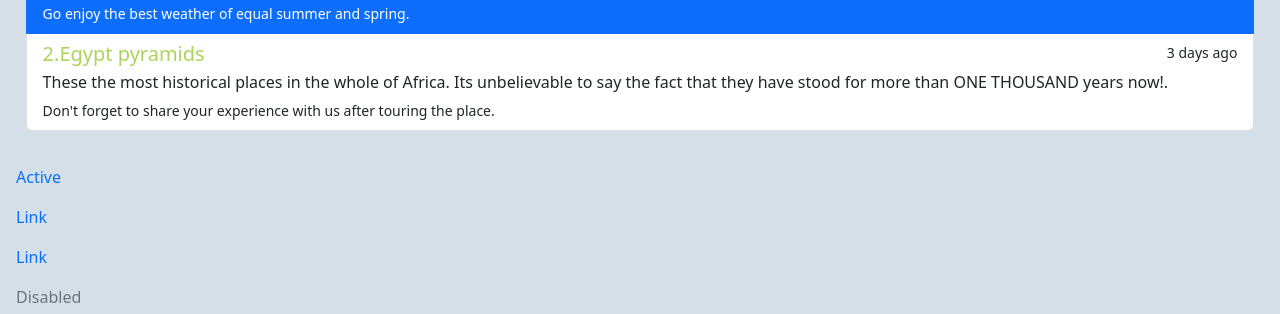
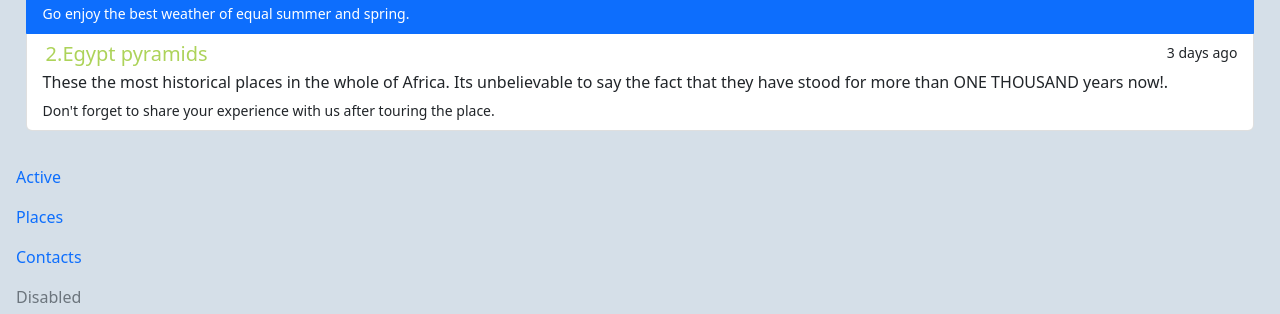
Before and after one commit to sserwangaedrisa/C_language, a plain HTML site: page homepage/index.html in a window 1280 px wide. Shown: the part 3114-3428 px from the top of the page. Drawn offline with nearby package versions, Linux system fonts and the light colour scheme.

Commit message:
finished the homepage edition

```diff
--- a/homepage/index.html
+++ b/homepage/index.html
@@ -172,7 +172,7 @@
       </a>
       <a href="#" class="list-group-item list-group-item-action">
         <div class="d-flex w-100 justify-content-between extra-places">
-          <h5 class="mb-1" style="color: hsl(79, 58%, 59%)">
+          <h5 class="mb-1" style="color: hsl(79, 58%, 59%); padding-left: 3px">
             2.Egypt pyramids
           </h5>
           <small class="text-body-secondary">3 days ago</small>
@@ -195,10 +195,10 @@
           <a class="nav-link active" aria-current="page" href="#">Active</a>
         </li>
         <li class="nav-item">
-          <a class="nav-link" href="#">Link</a>
+          <a class="nav-link" href="places.html">Places</a>
         </li>
         <li class="nav-item">
-          <a class="nav-link" href="#">Link</a>
+          <a class="nav-link" href="contacts.html">Contacts</a>
         </li>
         <li class="nav-item">
           <a class="nav-link disabled" aria-disabled="true">Disabled</a>
```
